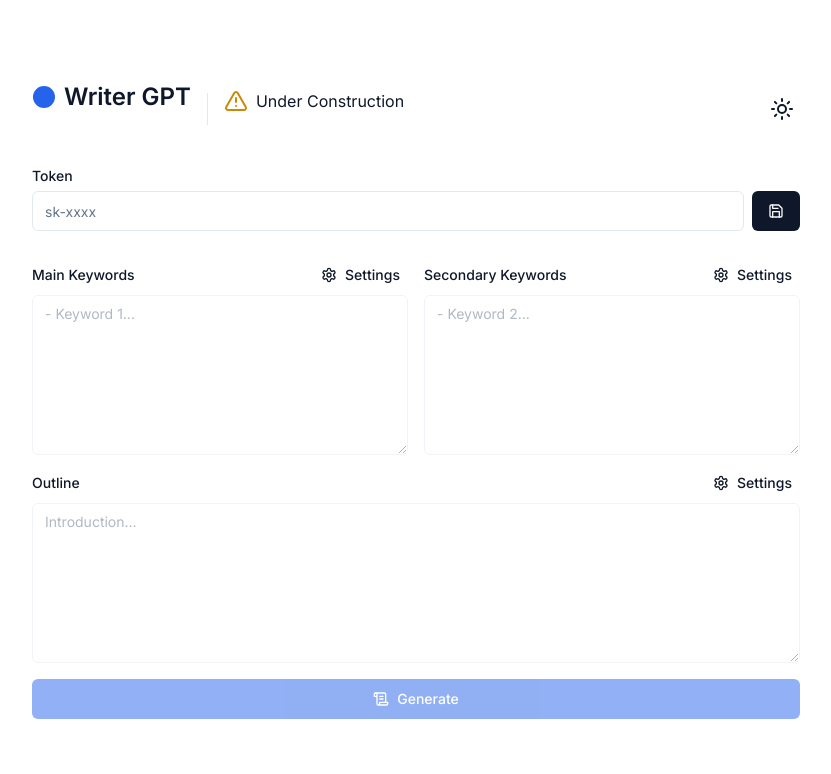
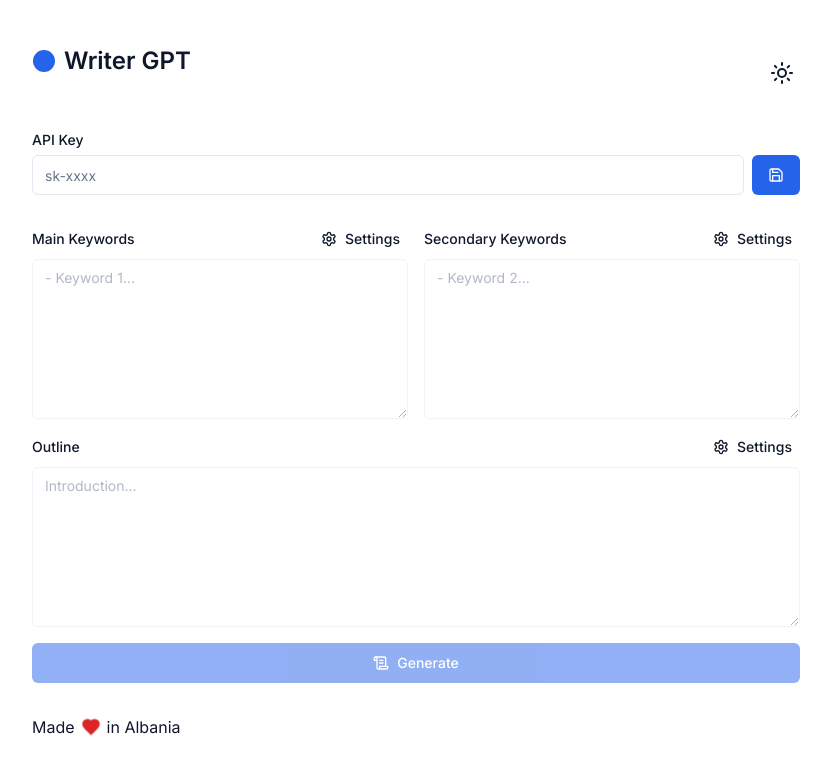
Before and after one commit to wanghaisheng/writer-gpt, a Next.js app: page / in a window 1280 px wide. Shown: the top 774 px of the page, without its empty margins (224-1055 px from the left). Built offline with nearby package versions, Linux system fonts and the light colour scheme.

Commit message:
feat: footer copyright

```diff
--- a/src/app/form/index.tsx
+++ b/src/app/form/index.tsx
@@ -3,7 +3,14 @@
 import React, { useState } from "react";
 
 import { zodResolver } from "@hookform/resolvers/zod";
-import { AlertTriangle, Circle, Copy, Loader2, ScrollText } from "lucide-react";
+import {
+  AlertTriangle,
+  Circle,
+  Copy,
+  Heart,
+  Loader2,
+  ScrollText
+} from "lucide-react";
 import { useForm } from "react-hook-form";
 import ReactMarkdown from "react-markdown";
 import remarkGfm from "remark-gfm";
@@ -46,25 +53,12 @@ export type GenerateContent = z.infer<typeof generateContent>;
 export const Form = () => {
   const { token } = useToken();
   const { settings } = useSettings();
+  const { setFormLoading, formLoading } = useLoading();
   const {
-    setFormLoading,
-    setMainLoading,
-    setOutlineLoading,
-    setSecondaryLoading,
-    formLoading,
-    mainLoading,
-    outlineLoading,
-    secondaryLoading
-  } = useLoading();
-  const {
-    setFormDisabled,
     setMainDisabled,
     setOutlineDisabled,
     setSecondaryDisabled,
-    formDisabled,
-    mainDisabled,
-    outlineDisabled,
-    secondaryDisabled
+    formDisabled
   } = useDisabled();
 
   const [postContent, setPostContent] = useState<string>(``);
@@ -167,19 +161,9 @@ export const Form = () => {
   return (
     <div className="flex flex-col w-full max-w-3xl gap-8 py-10">
       <div className="flex flex-col-reverse sm:flex-row items-center justify-center sm:justify-between gap-4">
-        <div className="flex items-center flex-col sm:flex-row gap-4">
-          <h1 className="text-2xl font-semibold flex items-center">
-            <Circle className="fill-blue-600 stroke-blue-600 mr-2" /> {title}
-          </h1>
-
-          <Separator orientation="vertical" className="h-8 hidden sm:flex" />
-          <Separator orientation="horizontal" className="sm:hidden" />
-
-          <p className="flex items-center">
-            <AlertTriangle className="text-yellow-600 mr-2" /> Under
-            Construction
-          </p>
-        </div>
+        <h1 className="text-2xl font-semibold flex items-center">
+          <Circle className="fill-blue-600 stroke-blue-600 mr-2" /> {title}
+        </h1>
 
         <ThemeSwitch />
       </div>
@@ -245,6 +229,11 @@ export const Form = () => {
           </div>
         </div>
       )}
+
+      <p className="flex items-center gap-1">
+        Made <Heart className="heart-icon fill-red-600 stroke-red-600" /> in
+        Albania
+      </p>
     </div>
   );
 };
--- a/src/components/Token.tsx
+++ b/src/components/Token.tsx
@@ -1,6 +1,7 @@
+import React from "react";
+
 import { zodResolver } from "@hookform/resolvers/zod";
 import { Save } from "lucide-react";
-import React from "react";
 import { useForm } from "react-hook-form";
 import { z } from "zod";
 
@@ -36,12 +37,12 @@ export const TokenForm = () => {
   return (
     <form className="flex items-end gap-2" onSubmit={onSaveToken}>
       <div className="flex flex-col gap-2 w-full">
-        <Label htmlFor="tokne">Token</Label>
+        <Label htmlFor="tokne">API Key</Label>
 
         <div className="flex gap-2 w-full">
           <Input id="token" placeholder="sk-xxxx" {...register("token")} />
 
-          <Button>
+          <Button variant="blue">
             <Save className="w-4 h-4" />
           </Button>
         </div>
--- a/src/components/ui/dropdown-menu.tsx
+++ b/src/components/ui/dropdown-menu.tsx
@@ -1,7 +1,8 @@
 "use client";
 
+import * as React from "react";
+
 import * as DropdownMenuPrimitive from "@radix-ui/react-dropdown-menu";
-import * as React from "react";
 import { Check, ChevronRight, Circle } from "lucide-react";
 
 import { cn } from "@lib/utils";
@@ -99,7 +100,7 @@ const DropdownMenuCheckboxItem = React.forwardRef<
   <DropdownMenuPrimitive.CheckboxItem
     ref={ref}
     className={cn(
-      "relative flex cursor-default select-none items-center rounded-sm py-1.5 pl-8 pr-2 text-sm outline-none transition-colors focus:bg-accent focus:text-accent-foreground data-[disabled]:pointer-events-none data-[disabled]:opacity-50",
+      "relative flex cursor-pointer select-none items-center rounded-sm py-1.5 pl-8 pr-2 text-sm outline-none transition-colors focus:bg-accent focus:text-accent-foreground data-[disabled]:pointer-events-none data-[disabled]:opacity-50",
       className
     )}
     checked={checked}
@@ -123,7 +124,7 @@ const DropdownMenuRadioItem = React.forwardRef<
   <DropdownMenuPrimitive.RadioItem
     ref={ref}
     className={cn(
-      "relative flex cursor-default select-none items-center rounded-sm py-1.5 pl-8 pr-2 text-sm outline-none transition-colors focus:bg-accent focus:text-accent-foreground data-[disabled]:pointer-events-none data-[disabled]:opacity-50",
+      "relative flex select-none items-center rounded-sm py-1.5 pl-8 pr-2 text-sm outline-none transition-colors focus:bg-accent focus:text-accent-foreground data-[disabled]:pointer-events-none data-[disabled]:opacity-50 cursor-default",
       className
     )}
     {...props}
--- a/src/styles/globals.css
+++ b/src/styles/globals.css
@@ -129,3 +129,33 @@
 textarea::-webkit-scrollbar {
   display: none;
 }
+
+.heart-icon {
+  animation: heartAnimation 1.2s infinite;
+}
+
+@keyframes heartAnimation {
+  0% {
+    transform: scale(0.8);
+  }
+
+  5% {
+    transform: scale(0.9);
+  }
+
+  10% {
+    transform: scale(0.8);
+  }
+
+  15% {
+    transform: scale(1);
+  }
+
+  50% {
+    transform: scale(0.8);
+  }
+
+  to {
+    transform: scale(0.8);
+  }
+}
--- a/tailwind.config.js
+++ b/tailwind.config.js
@@ -5,7 +5,7 @@ module.exports = {
   theme: {
     container: {
       center: true,
-      padding: "2rem",
+      padding: "1rem",
       screens: {
         "2xl": "1400px"
       }
```
Also changed, not shown: 1 other file (tests, documents, lock files or other folders).
